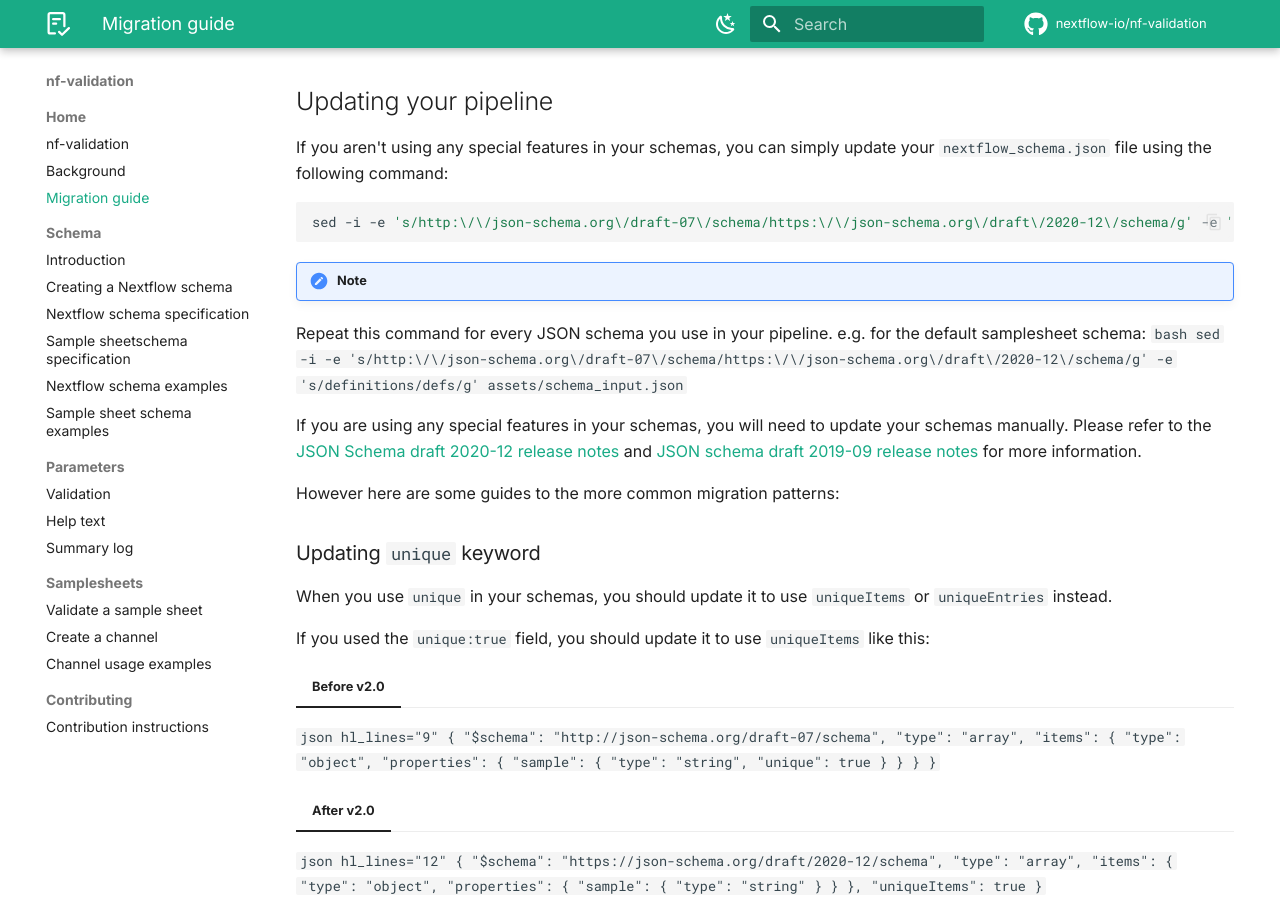
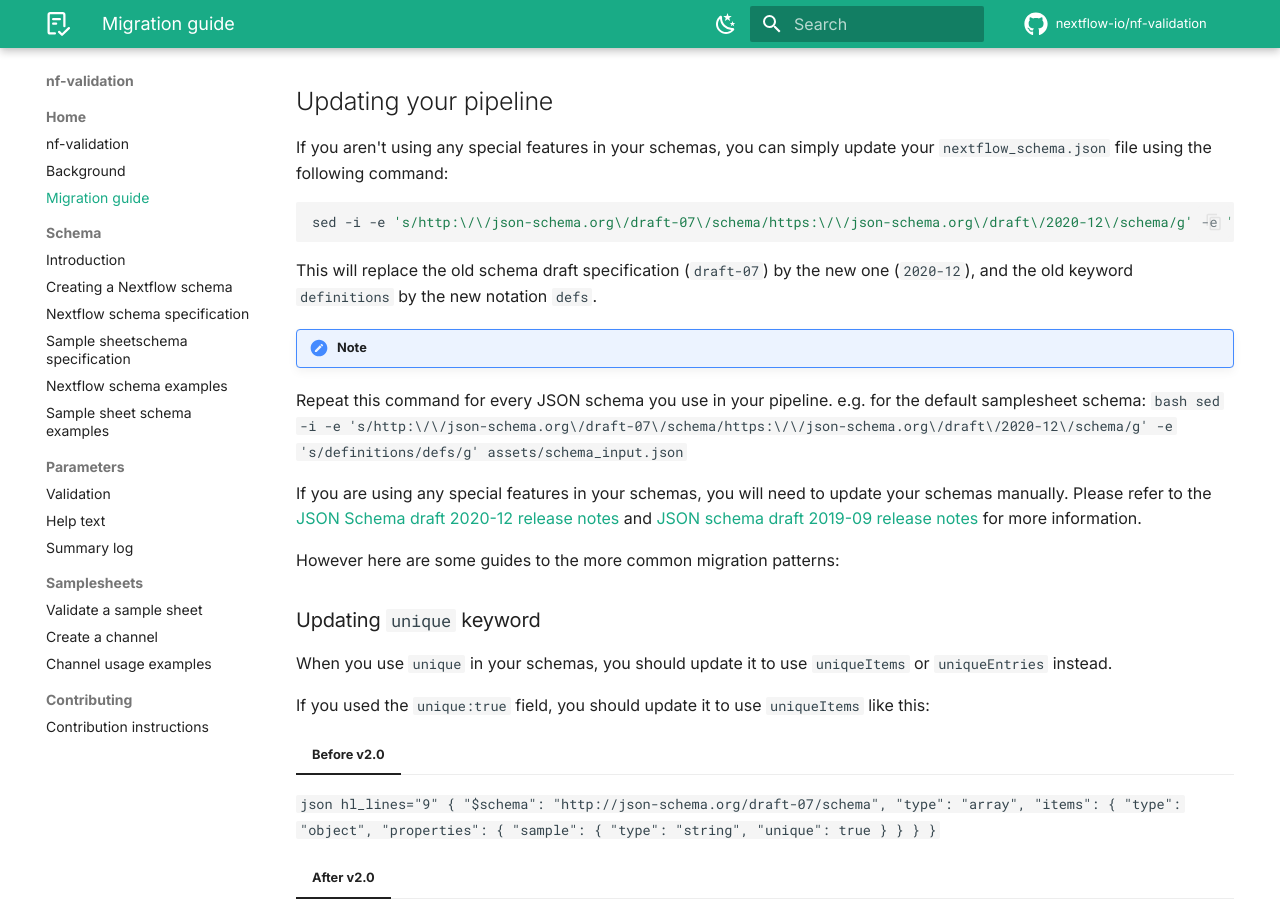
Before and after one commit to nextflow-io/nf-validation, an MkDocs documentation site: the page built from docs/migration_guide.md, in a window 1280 px wide and 900 px high, scrolled down 505 px. Built offline with MkDocs 1.6.1 and Material for MkDocs 9.7.7, drawn with Linux system fonts in a browser that asks for light colours; plug-ins that fetch from the network failed and are left out; comment, search, counter and statistics services are not loaded.

Commit message:
Update docs/migration_guide.md
Co-authored-by: Júlia Mir Pedrol <mirp.julia@gmail.com>

````diff
--- a/docs/migration_guide.md
+++ b/docs/migration_guide.md
@@ -26,6 +26,8 @@ If you aren't using any special features in your schemas, you can simply update
 ```bash
 sed -i -e 's/http:\/\/json-schema.org\/draft-07\/schema/https:\/\/json-schema.org\/draft\/2020-12\/schema/g' -e 's/definitions/defs/g' nextflow_schema.json
 ```
+
+This will replace the old schema draft specification (`draft-07`) by the new one (`2020-12`), and the old keyword `definitions` by the new notation `defs`.
 
 !!! note
 Repeat this command for every JSON schema you use in your pipeline. e.g. for the default samplesheet schema:
````
